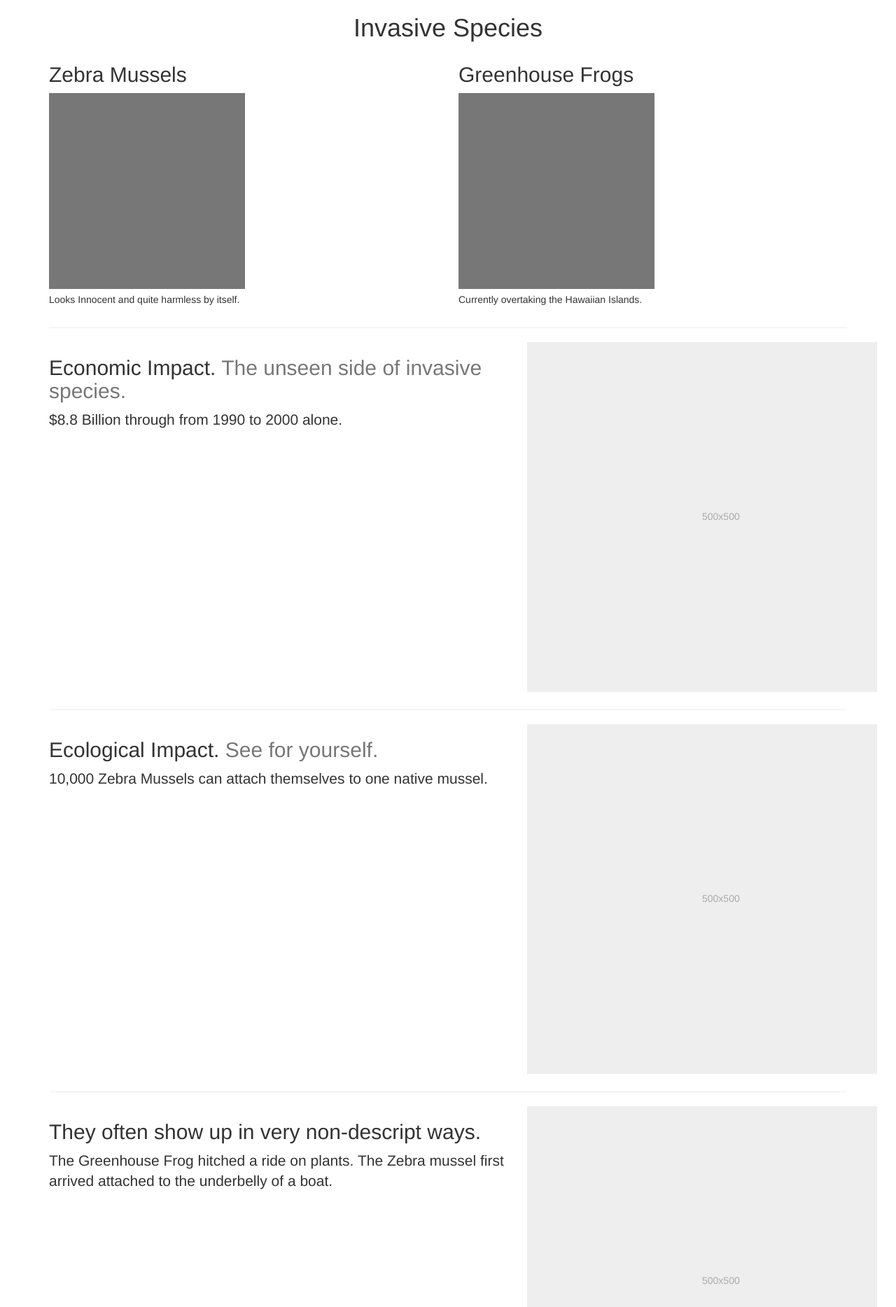
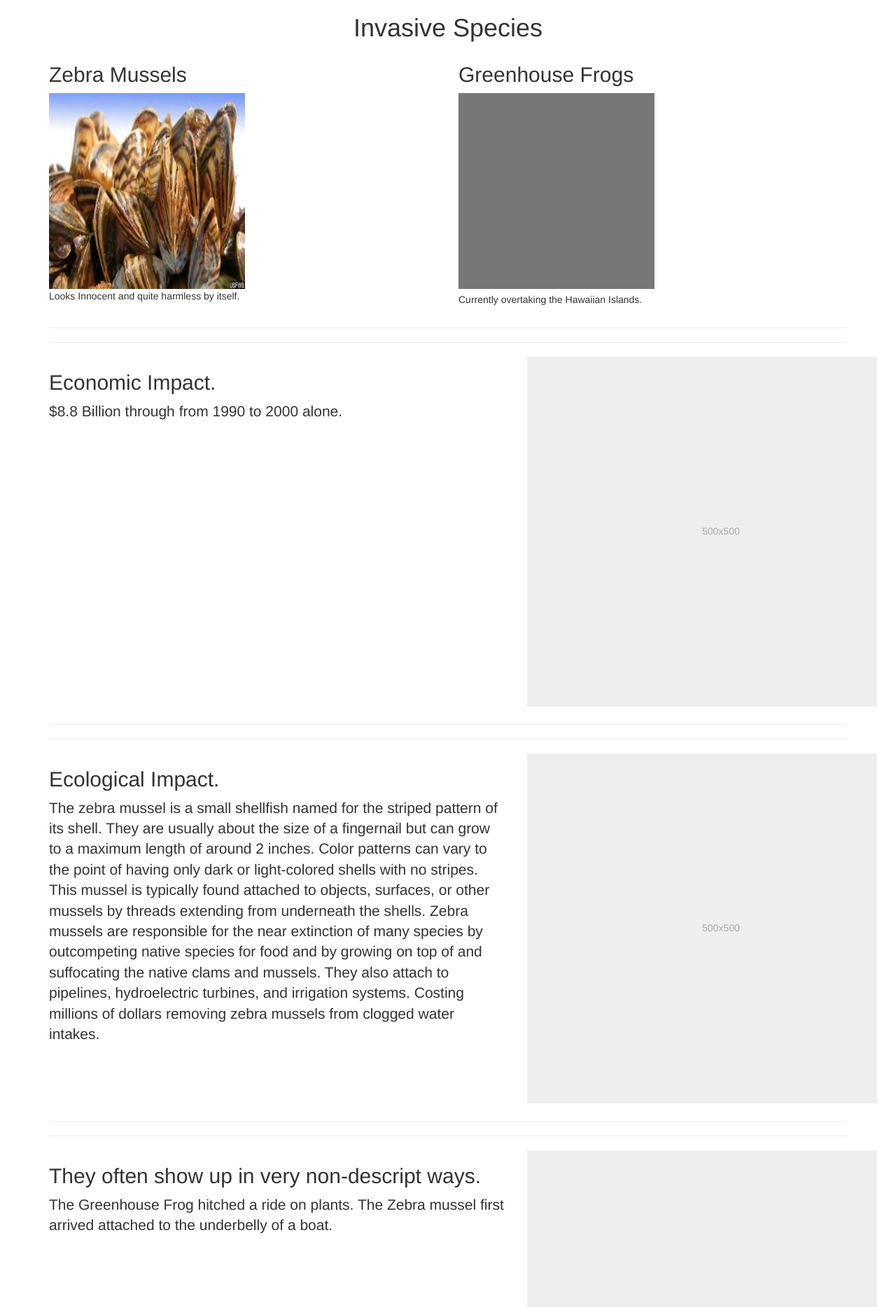
Before and after one commit to sarahgao22sg/Project3, a Flask app: page / in a window 1280 px wide. Shown: the part 52-1920 px from the top of the page at 70% size. Run offline with Flask 2, Linux system fonts and the light colour scheme; some libraries are stand-ins or nearby versions.

Commit message:
Still Building out Landing Page, can't figure out img tags.

```diff
--- a/templates/index.html
+++ b/templates/index.html
@@ -46,20 +46,21 @@
     <div class="row">
       <div class="col-lg-6">
         <h2>Zebra Mussels</h2>
-        <svg class="bd-placeholder-img rounded-circle" width="280" height="280" xmlns="http://www.w3.org/2000/svg" preserveAspectRatio="xMidYMid slice" focusable="false" role="img" aria-label="Placeholder: 140x140"><title>Placeholder</title><rect width="100%" height="100%" fill="#777"></rect><text x="50%" y="50%" fill="#777" dy=".3em">140x140</text></svg>
+        <a target="_blank" href="mussels"><img src="images\species\zb.jpg" width="280" height="280"></img></a>
         <p>Looks Innocent and quite harmless by itself.</p>
       </div><!-- /.col-lg-4 -->
       <div class="col-lg-6">
         <h2>Greenhouse Frogs</h2>
-        <svg class="bd-placeholder-img rounded-circle" width="280" height="280" xmlns="http://www.w3.org/2000/svg" preserveAspectRatio="xMidYMid slice" focusable="false" role="img" aria-label="Placeholder: 140x140"><title>Placeholder</title><rect width="100%" height="100%" fill="#777"></rect><text x="50%" y="50%" fill="#777" dy=".3em">140x140</text></svg>
+        <svg class="bd-placeholder-img rounded-circle" src="images\species\greenhouse_frog.jpeg"width="280" height="280" xmlns="http://www.w3.org/2000/svg" preserveAspectRatio="xMidYMid slice" focusable="false" role="img" aria-label="Placeholder: 140x140"><title>Placeholder</title><rect width="100%" height="100%" fill="#777"></rect></svg>
         <p>Currently overtaking the Hawaiian Islands.</p>
       </div><!-- /.col-lg-4 -->
     </div><!-- /.row -->
     <!-- START THE FEATURETTES -->
     <hr class="featurette-divider">
+    <hr class="featurette-divider">
     <div class="row featurette">
       <div class="col-md-7">
-        <h2 class="featurette-heading">Economic Impact. <span class="text-muted">The unseen side of invasive species.</span></h2>
+        <h2 class="featurette-heading">Economic Impact. </h2>
         <p class="lead">$8.8 Billion through from 1990 to 2000 alone. </p>
       </div>
       <div class="col-md-5">
@@ -67,20 +68,35 @@
       </div>
     </div>
     <hr class="featurette-divider">
+    <hr class="featurette-divider">
     <div class="row featurette">
       <div class="col-md-7 order-md-2">
-        <h2 class="featurette-heading">Ecological Impact. <span class="text-muted">See for yourself.</span></h2>
-        <p class="lead">10,000 Zebra Mussels can attach themselves to one native mussel.</p>
+        <h2 class="featurette-heading">Ecological Impact. </h2>
+        <p class="lead">The zebra mussel is a small shellfish named for the striped pattern of its shell. They are usually about the size of a fingernail but can grow to a maximum length of around 2 inches. Color patterns can vary to the point of having only dark or light-colored shells with no stripes. This mussel is typically found attached to objects, surfaces, or other mussels by threads extending from underneath the shells.
+          Zebra mussels are responsible for the near extinction of many species by outcompeting native species for food and by growing on top of and suffocating the native clams and mussels. They also attach to pipelines, hydroelectric turbines, and irrigation systems. Costing millions of dollars removing zebra mussels from clogged water intakes.</p>
       </div>
       <div class="col-md-5 order-md-1">
         <svg class="bd-placeholder-img bd-placeholder-img-lg featurette-image img-fluid mx-auto" width="500" height="500" xmlns="http://www.w3.org/2000/svg" preserveAspectRatio="xMidYMid slice" focusable="false" role="img" aria-label="Placeholder: 500x500"><title>Placeholder</title><rect width="100%" height="100%" fill="#eee"></rect><text x="50%" y="50%" fill="#aaa" dy=".3em">500x500</text></svg>
       </div>
     </div>
     <hr class="featurette-divider">
+    <hr class="featurette-divider">
     <div class="row featurette">
       <div class="col-md-7">
         <h2 class="featurette-heading">They often show up in very non-descript ways. </h2>
         <p class="lead">The Greenhouse Frog hitched a ride on plants. The Zebra mussel first arrived attached to the underbelly of a boat.</p>
+      </div>
+      <div class="col-md-5">
+        <svg class="bd-placeholder-img bd-placeholder-img-lg featurette-image img-fluid mx-auto" width="500" height="500" xmlns="http://www.w3.org/2000/svg" preserveAspectRatio="xMidYMid slice" focusable="false" role="img" aria-label="Placeholder: 500x500"><title>Placeholder</title><rect width="100%" height="100%" fill="#eee"></rect><text x="50%" y="50%" fill="#aaa" dy=".3em">500x500</text></svg>
+      </div>
+    </div>
+    <hr class="featurette-divider">
+    <hr class="featurette-divider">
+    <div class="row featurette">
+      <div class="col-md-7">
+        <h2 class="featurette-heading">More </h2>
+        <p class="lead">The greenhouse frog is a very small species, ranging from 17 to 31 mm (0.6 to 1.25 inches) in length. These frogs are usually drab or olive-brown in color, and occur in two forms; one has two broad stripes running longitudinally down the back, and the other is mottled. Native to Cuba, the Bahamas, and the Cayman Islands, and it has been introduced to other areas, such as Florida and Hawaii.
+          The greenhouse frog lives in moist leaf litter, often near human habitations. It is most active at night, during or just following rain. While the greenhouse frog seems relatively harmless in comparison to other invasive species, competition with native amphibians or small reptiles for insects may occur. They could also adversely affect the diversity of indigenous insects.</p>
       </div>
       <div class="col-md-5">
         <svg class="bd-placeholder-img bd-placeholder-img-lg featurette-image img-fluid mx-auto" width="500" height="500" xmlns="http://www.w3.org/2000/svg" preserveAspectRatio="xMidYMid slice" focusable="false" role="img" aria-label="Placeholder: 500x500"><title>Placeholder</title><rect width="100%" height="100%" fill="#eee"></rect><text x="50%" y="50%" fill="#aaa" dy=".3em">500x500</text></svg>
```
Also changed, not shown: static/css/style_bubble.css (deleted, +0 -52 lines), templates/images/species/aaHEADER.jpg (renamed from templates/images/species/aaHEADER.jpeg), templates/images/species/econmic_view_mussels.jpg (renamed from templates/images/species/econmic_view_mussels.jpeg), templates/images/species/frog_eyes.jpg (renamed from templates/images/species/frog_eyes.jpeg), templates/images/species/greenhouse_frog.jpg (renamed from templates/images/species/greenhouse_frog.jpeg), templates/images/species/greenhouse_frog_size.jpg (renamed from templates/images/species/greenhouse_frog_size.jpeg), templates/images/species/greenhouse_frogs_reproductive.jpg (renamed from templates/images/species/greenhouse_frogs_reproductive.jpeg), templates/images/species/zb.jpg (renamed from templates/images/species/zb.jpeg), templates/images/species/zb_inpipe.jpg (renamed from templates/images/species/zb_inpipe.jpeg), templates/images/species/zb_inpipe_cut.jpg (renamed from templates/images/species/zb_inpipe_cut.jpeg), templates/images/species/zb_onpipes.jpg (renamed from templates/images/species/zb_onpipes.jpeg), templates/images/species/zb_underboat.jpg (renamed from templates/images/species/zb_underboat.jpeg).
